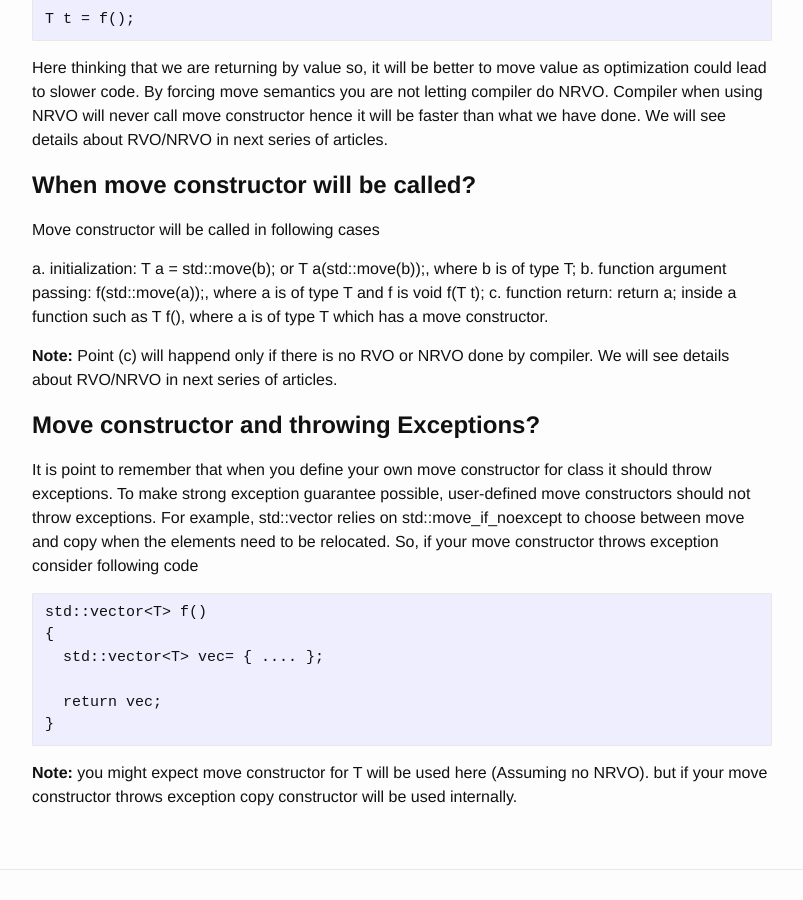
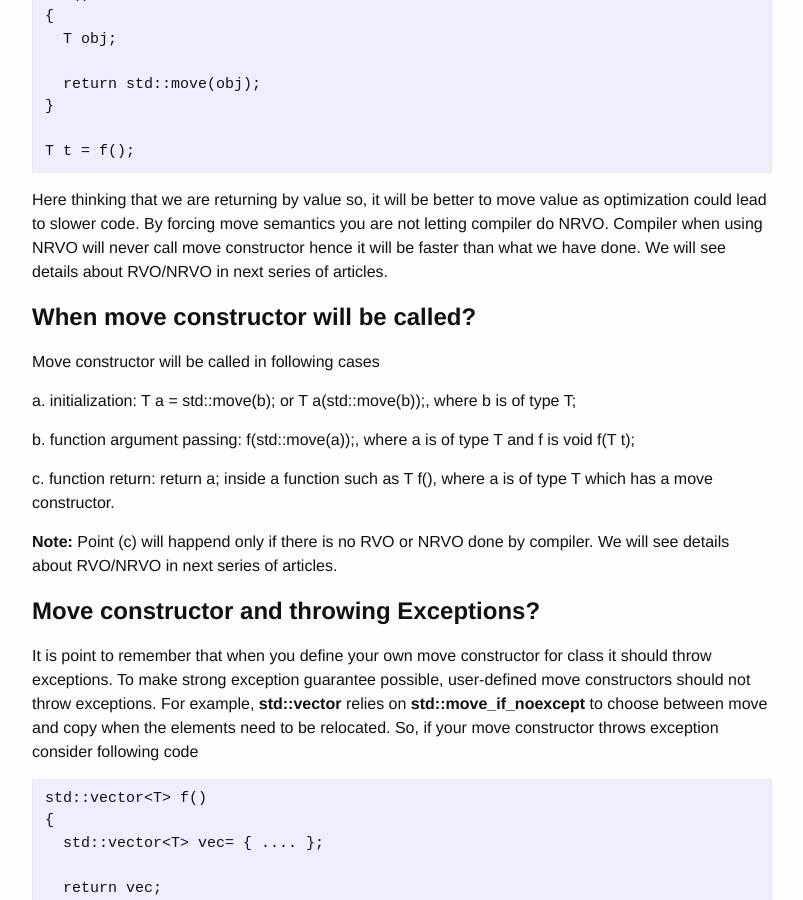
Before and after one commit to PixelClear/PixelClear.github.io, a Jekyll site: the page built from _posts/2019-01-26-Rvalue-Reference-Move-Semantics.markdown, in a window 1280 px wide and 900 px high, scrolled down 2996 px. Shown: the whole window, without its empty margins (238-1041 px from the left). Built offline with Jekyll 4.4.1, drawn with Linux system fonts in a browser that asks for light colours; some of the changed text lies outside the part shown.

```diff
--- a/_posts/2019-01-26-Rvalue-Reference-Move-Semantics.markdown
+++ b/_posts/2019-01-26-Rvalue-Reference-Move-Semantics.markdown
@@ -38,15 +38,19 @@ X obj;
 obj = foo(); ---> (1)
 ~~~~~~~~~~~~~~~~~~~~~~~~~~~~~~~~~~~
 
-(1) above is converted to call like obj.=(foo()).
+(1) above is converted to call like **obj.=(foo())**.
+
 As return value of foo() is passed as parameter to operator= and we cant take address of return value of function.
 So its rvalue( dont forget we dont dont yet have rvalue references).
 
 So following thing will happen
 
 a. tmp object will be created and return value of foo will be copied into it and = will be called with ref to tmp.
+
 b. Delete resources held by this (obj)
+
 c. copy resources from tmp to obj
+
 d. destruct tmp obj
 
 But we have return value of foo() and obj is in hand.
@@ -58,7 +62,7 @@ But, foo() is rvalue and we dont have rvalue references yet.
 
 Here comes to our rescue 'rvalue references'.
 
-So if we have X as type then X& is lvalue reference and X&& is rvalue reference.
+So, if we have X as type then X& is lvalue reference and X&& is rvalue reference.
 As we need to distinguish the move assignment from normal assignment we will use X&& to overload assignment.
 
 ~~~~~~~~~~~~~~~~~~~~~~~~~~~~~~~~~~~
@@ -156,7 +160,9 @@ We will see details about RVO/NRVO in next series of articles.
 Move constructor will be called in following cases
 
 a. initialization: T a = std::move(b); or T a(std::move(b));, where b is of type T;
+
 b. function argument passing: f(std::move(a));, where a is of type T and f is void f(T t);
+
 c. function return: return a; inside a function such as T f(), where a is of type T which has a move constructor.
 
 **Note:**
@@ -167,7 +173,7 @@ We will see details about RVO/NRVO in next series of articles.
 =====================================================================================================================================
 It is point to remember that when you define your own move constructor for class it should throw exceptions.
 To make strong exception guarantee possible, user-defined move constructors should not throw exceptions.
-For example, std::vector relies on std::move_if_noexcept to choose between move and copy when the elements need to be relocated.
+For example, **std::vector** relies on **std::move_if_noexcept** to choose between move and copy when the elements need to be relocated.
 So, if your move constructor throws exception consider following code
 
 ~~~~~~~~~~~~~~~~~~~~~~~~~~~~~~~~~~~
```
Also changed, not shown: other parts of _posts/2019-01-26-Rvalue-Reference-Move-Semantics.markdown (+2 -2 lines).
